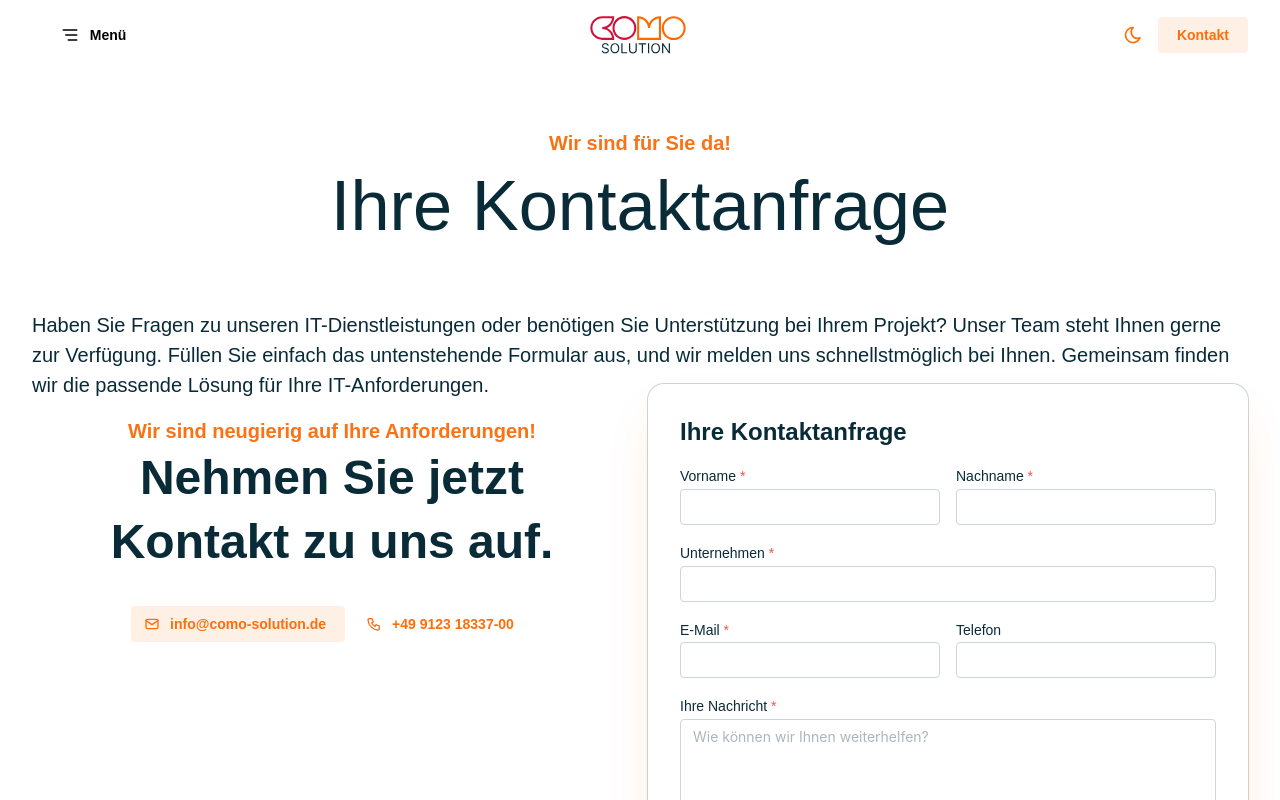
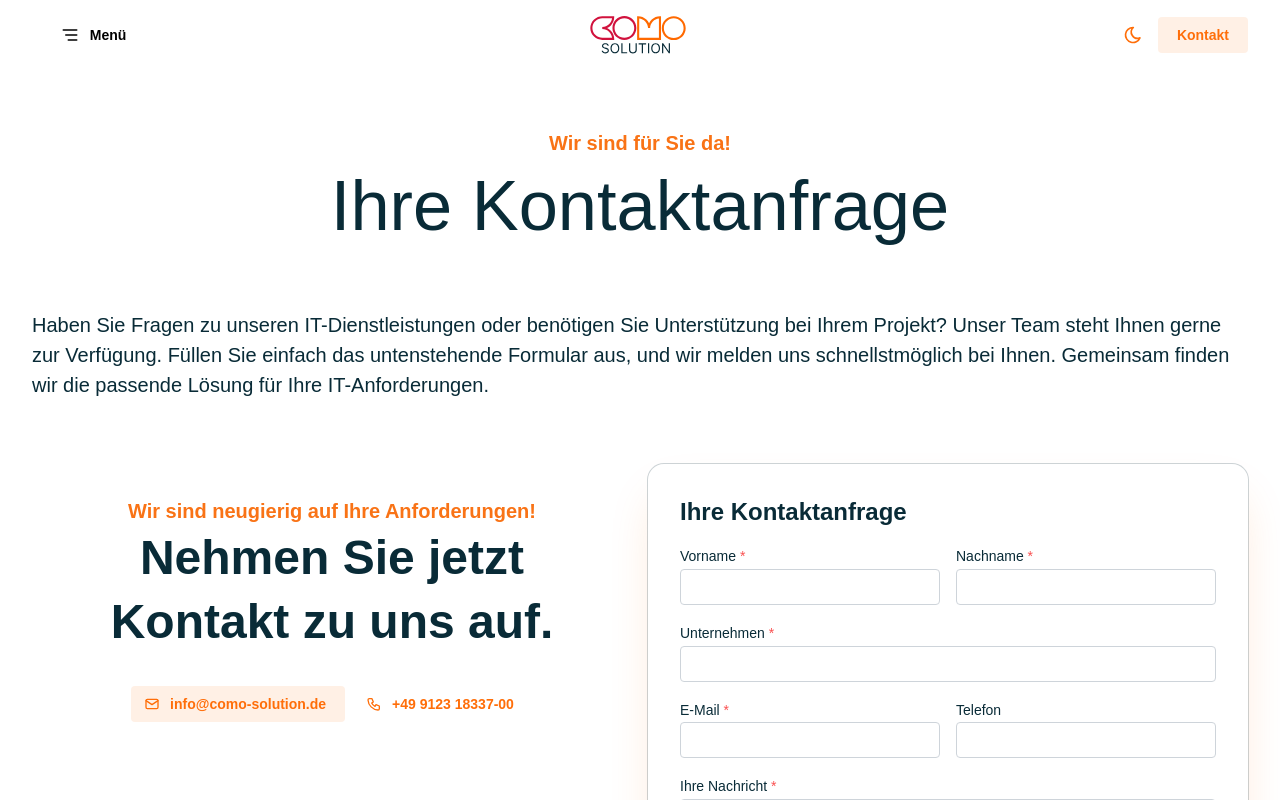
Before and after one commit to comosolution/como-website, a Next.js app: page /contact in a window 1280 px wide. Shown: the top 800 px of the page. Built offline with nearby package versions, Linux system fonts and the light colour scheme; a web font is replaced by a local one.

Commit message:
fix margin

```diff
--- a/src/app/contact/page.tsx
+++ b/src/app/contact/page.tsx
@@ -6,7 +6,7 @@ export const metadata: Metadata = {
 
 export default function Page() {
   return (
-    <main className="flex flex-col gap-16 px-8 -mb-20">
+    <main className="flex flex-col gap-16 px-8">
       <header className="flex flex-col text-center">
         <p className="text-orange-500 pb-2">
           <b>Wir sind für Sie da!</b>
```
